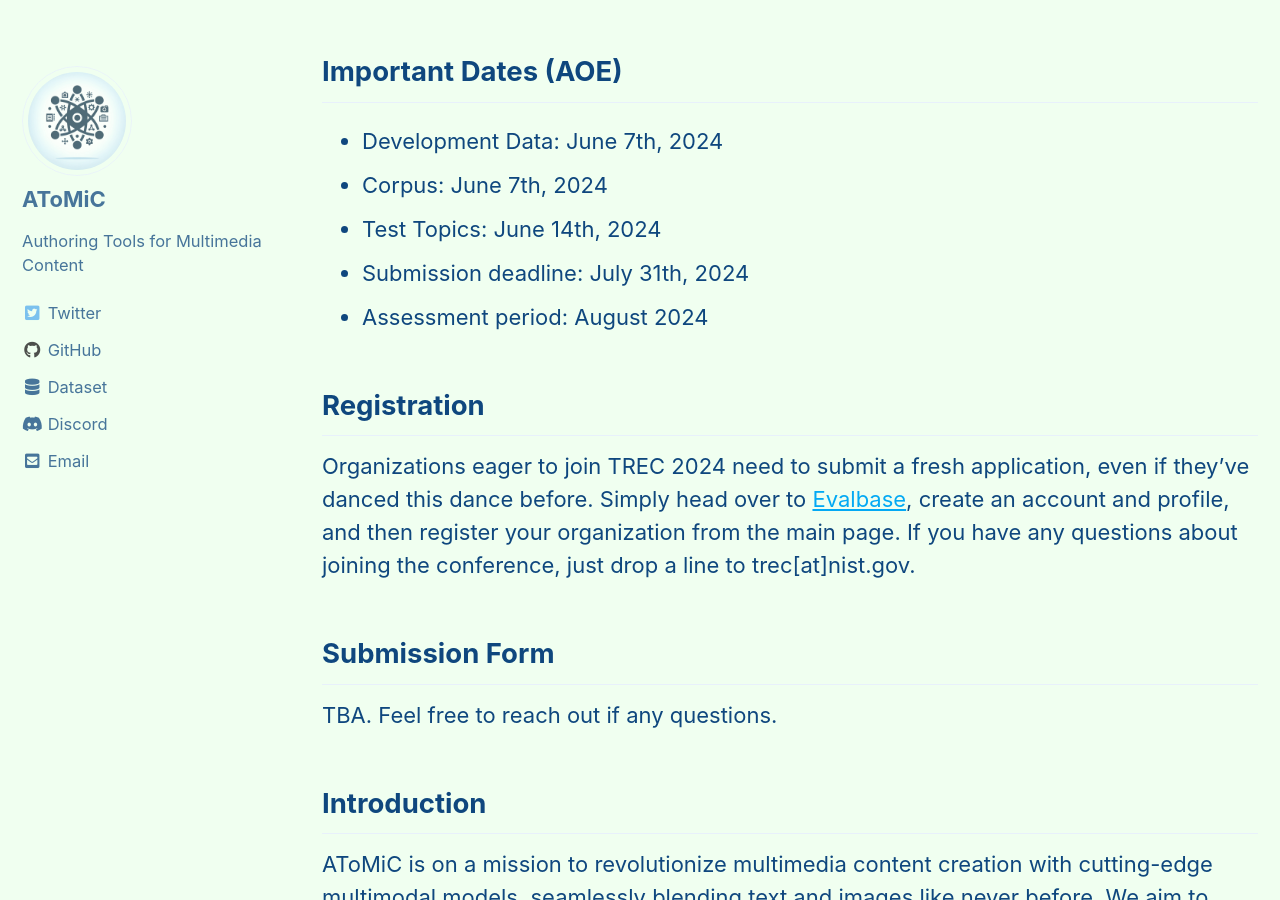
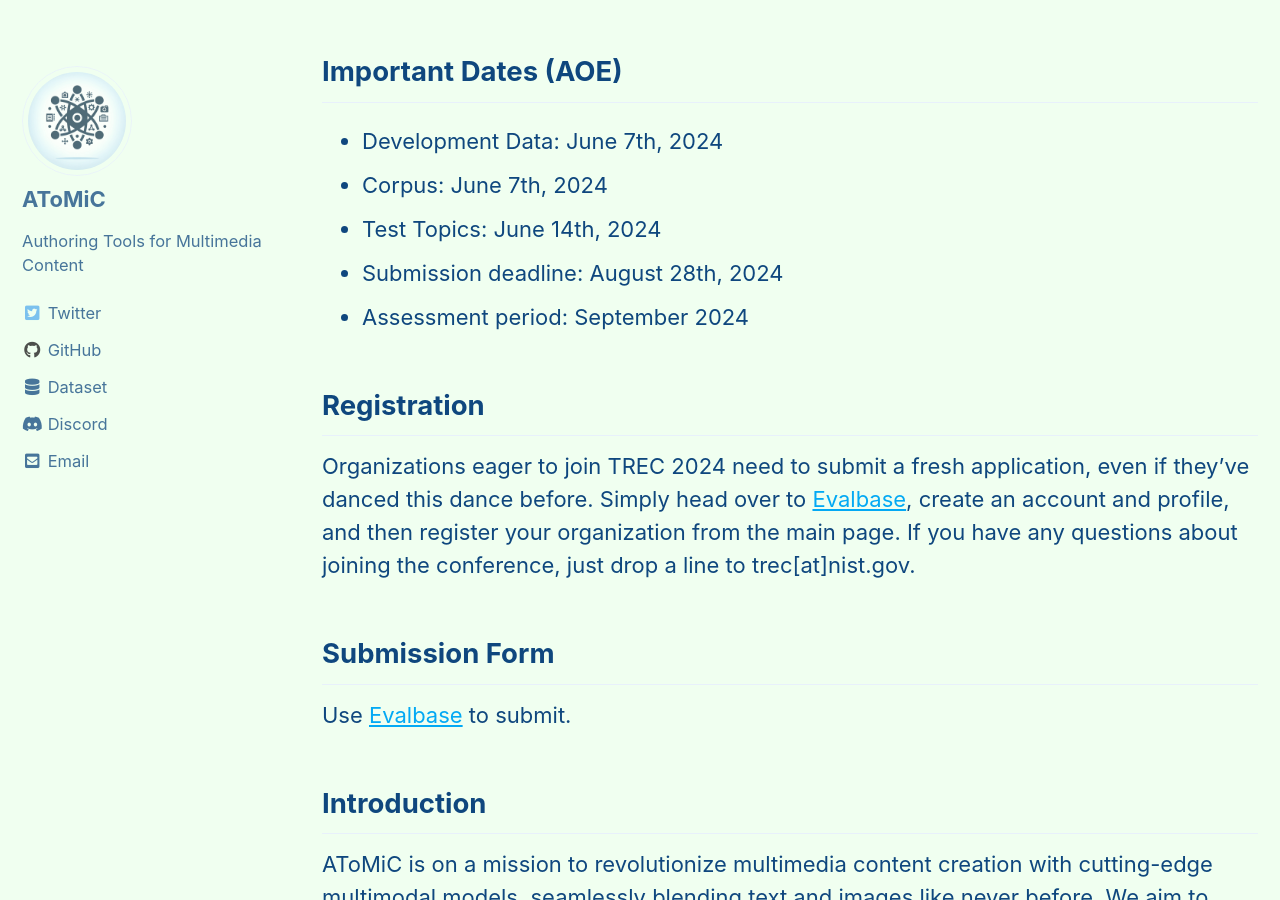
Before and after one commit to TREC-AToMiC/trec-atomic.github.io, a Jekyll site: the page built from docs/_posts/2024-06-04-TREC2024-guidelines.md, in a window 1280 px wide and 900 px high, scrolled down 963 px. Built offline with Jekyll 4.4.1, drawn with Linux system fonts in a browser that asks for light colours; cached includes are drawn as plain includes.

Commit message:
Update deadline, add evalbase link, add test topic link

```diff
--- a/docs/_posts/2024-06-04-TREC2024-guidelines.md
+++ b/docs/_posts/2024-06-04-TREC2024-guidelines.md
@@ -18,8 +18,8 @@ Welcome to the TREC 2024 AToMiC (Authoring Tools for Multimedia Content) track.
 - Development Data: June 7th, 2024
 - Corpus: June 7th, 2024
 - Test Topics: June 14th, 2024
-- Submission deadline: July 31th, 2024
-- Assessment period: August 2024
+- Submission deadline: August 28th, 2024
+- Assessment period: September 2024
 
 ## Registration
 
@@ -29,8 +29,7 @@ If you have any questions about joining the conference, just drop a line to trec
 
 ## Submission Form
 
-TBA.
-Feel free to reach out if any questions.
+Use [Evalbase](https://ir.nist.gov/evalbase/conf/trec-2024) to submit.
 
 ## Introduction
 
```
Also changed, not shown: other parts of docs/_posts/2024-06-04-TREC2024-guidelines.md (+1 -0 lines).
